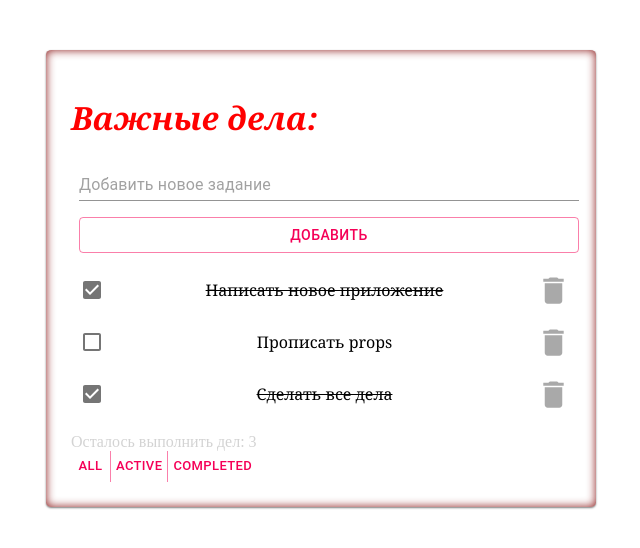
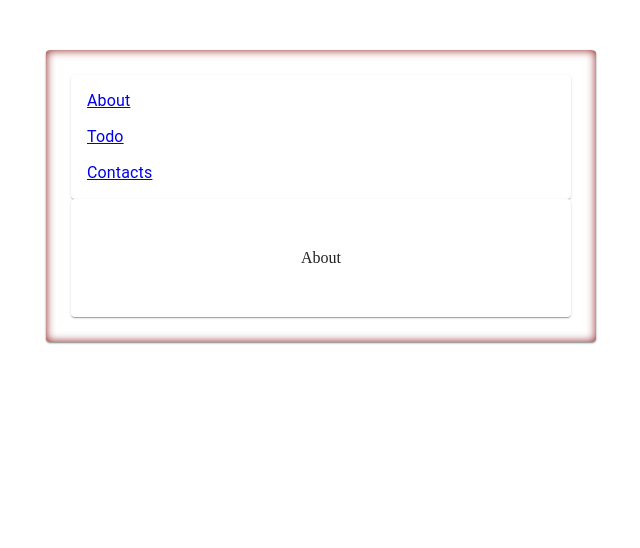
Before and after one commit to WebHeroSchool/todo_soboleva_react, a React (Create React App) app: page / in a window 1280 px wide. Shown: the top 548 px of the page, without its empty margins (319-959 px from the left). Built offline with nearby package versions, Linux system fonts and the light colour scheme.

Commit message:
Update App.js

```diff
--- a/src/components/App/App.js
+++ b/src/components/App/App.js
@@ -1,85 +1,32 @@
-import React, {useState, useEffect} from 'react';
-import InputItem from '../InputItem/InputItem';
-import ItemList from '../ItemList/ItemList';
-import Footer from '../Footer/Footer';
+import React from 'react';
+import { BrowserRouter as Router, Route, Link } from 'react-router-dom';
+import Card from '@material-ui/core/Card';
+import MenuItem from '@material-ui/core/MenuItem';
+import MenuList from '@material-ui/core/MenuList';
+
+import Todo from '../Todo/Todo';
+import About from '../About/About';
+import Contacts from '../Contacts/Contacts';
+
 import styles from './App.module.css';
 
-const App = () => {
-  const initialState = {
-     items: [
-         {
-                value: 'Написать новое приложение',
-                isDone: true,
-                id:1
-            },
-          {
-                value: 'Прописать props',
-                isDone: false,
-                id:2
-            },
-          {
-                value: 'Сделать все дела',
-                isDone: true,
-                id:3
-            }
-      ],
-      count: 3
-  };
+const App = () => (
+  <Router>
+     <div className={styles.wrap}>
+       <Card className={styles.siderbar}>
+          <MenuList>
+           <Link to='/'className={styles.link}><MenuItem>About</MenuItem></Link>
+           <Link to='/Todo'className={styles.link}><MenuItem>Todo</MenuItem></Link>
+           <Link to='/Contacts'className={styles.link}><MenuItem>Contacts</MenuItem></Link>
+          </MenuList>
+        </Card>
 
-  const [items, setItems] = useState(initialState.items);
-  const [count, setCount] = useState(initialState.count);
-
-  useEffect( () => {
-    console.log('update');
-  });
-  useEffect( () => {
-    console.log('mount');
-  }, []);
-
-  const onClickDone = id => {
-      const newItemList = items.map(item => {
-          const newItem = { ...item};
-
-          if (item.id === id) {
-              newItem.isDone = !item.isDone;
-          }
-
-          return newItem;
-      });
-
-      setItems(newItemList);
-  };
-
-  const onClickDelete = id => {
-    const deleteItemList = items.filter(item => item.id !==id);
-      setItems(deleteItemList);
-      setCount (count => count - 1);
-    };
-
-  const onClickAdd = value => {
-    const newItemList = [
-        ...items,
-        {
-           value,
-           isDone: false,
-           id: count + 1
-        }
-    ];
-      setItems(newItemList);
-      setCount(count + 1)
-  };
-
-        return (
-          <div className={styles.wrap}>
-          <h1 className={styles.title}>Важные дела:</h1>
-          <InputItem onClickAdd={onClickAdd} />
-          <ItemList
-             items={items}
-             onClickDone={onClickDone}
-             onClickDelete={onClickDelete}/>
-          <Footer count={count}/>
-      </div>);
-}
-
+        <Card className={styles.content}>
+              <Route path='/' exact component={About} />
+              <Route path='/todo' component={Todo} />
+              <Route path='/contacts' component={Contacts} />
+        </Card>
+    </div>
+  </Router>);
 
 export default App;
```
